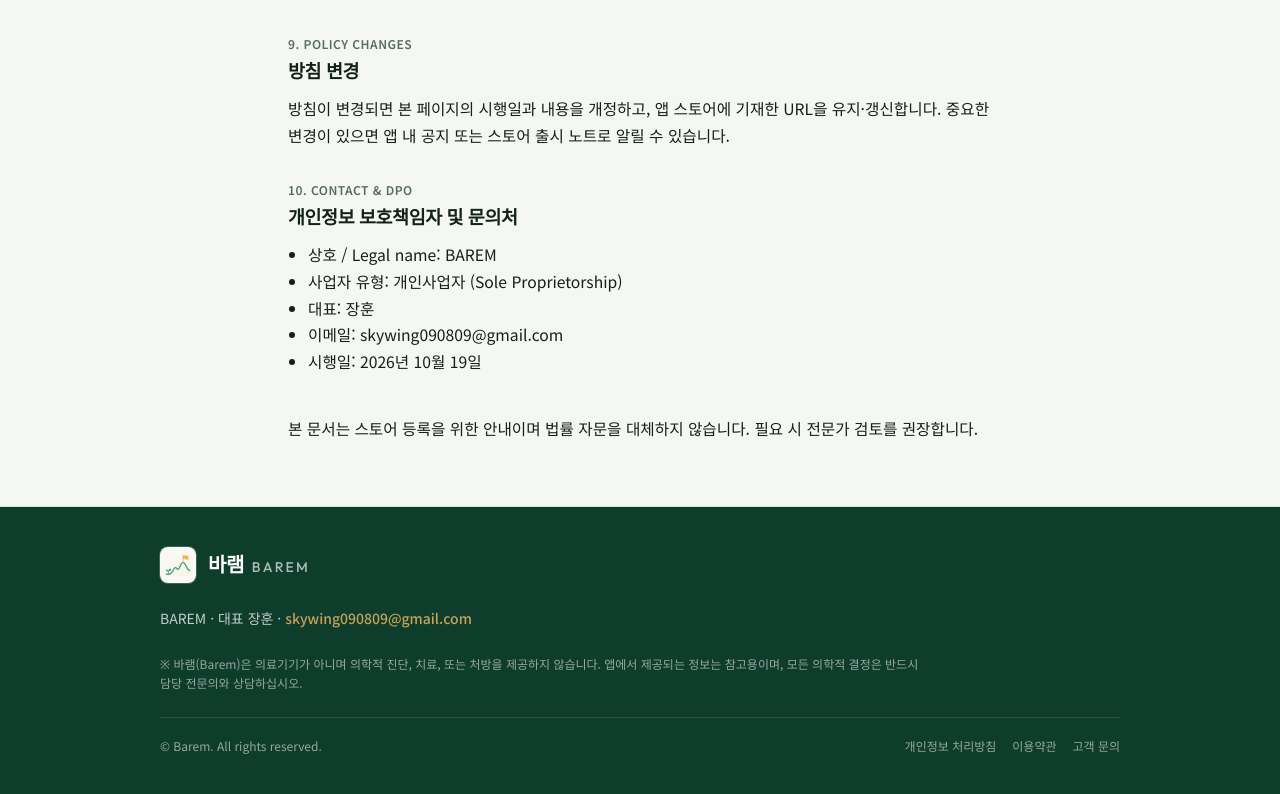
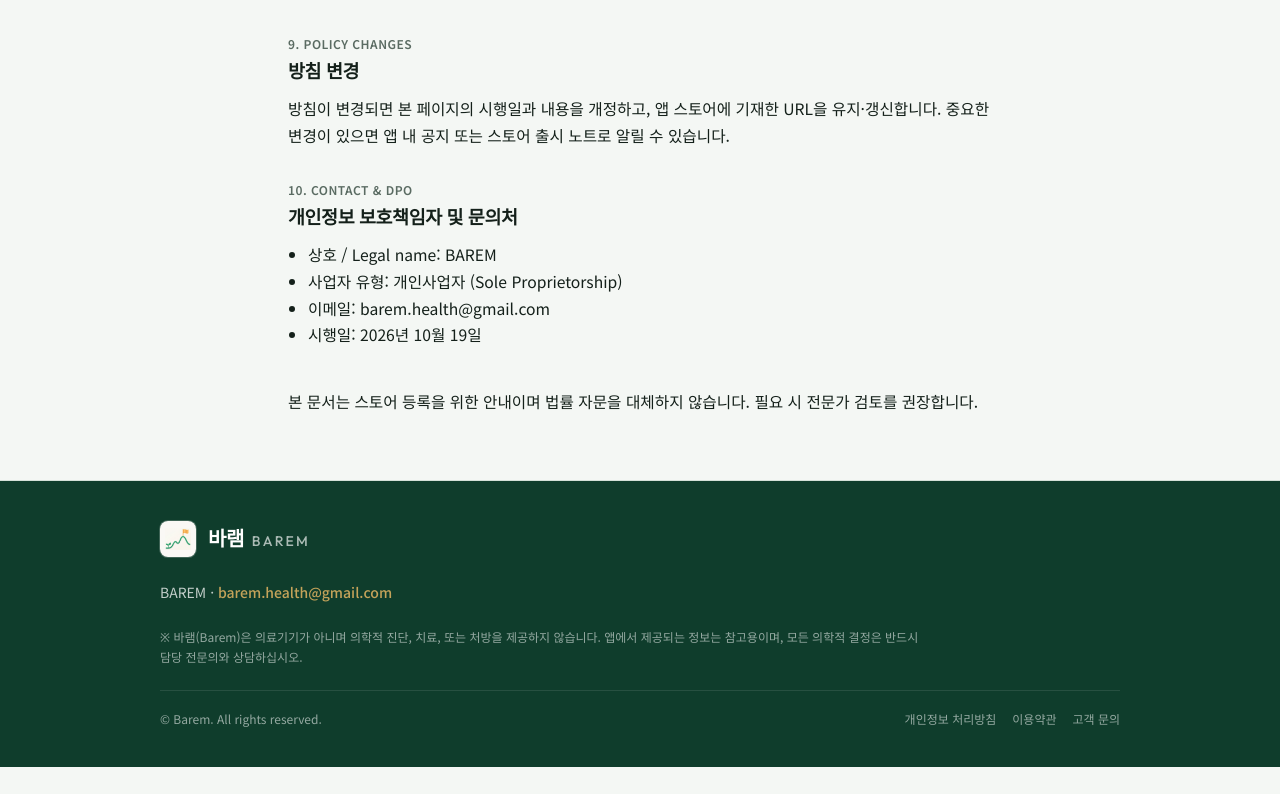
Before and after one commit to Hoon-Chang/barem-site, a Next.js app: page /privacy in a window 1280 px wide. Shown: the part 2604-3398 px from the top of the page. After the commit the page ends 3371 px from the top, so only its background shows below. Built offline with nearby package versions, Linux system fonts and the light colour scheme.

Commit message:
Hide representative name in footer and switch contact email.
Use barem.health@gmail.com site-wide and omit empty representative from privacy contact.

```diff
--- a/site.config.ts
+++ b/site.config.ts
@@ -43,8 +43,8 @@
     /** 개인사업자 | 법인 등 */
     typeKo: "개인사업자",
     typeEn: "Sole Proprietorship",
-    /** 대표자명 */
-    representative: "장훈",
+    /** 대표자명 (비우면 푸터·약관에 표시하지 않음) */
+    representative: "",
     /** 사업자등록번호 (하이픈 포함 권장) */
     registrationNumber: "000-00-00000",
     /** 사업장 주소 (선택 — 필요 시 푸터에 표시) */
@@ -52,9 +52,9 @@
   },
 
   contact: {
-    email: "skywing090809@gmail.com",
+    email: "barem.health@gmail.com",
     /** 고객 지원용 추가 이메일 (같으면 위와 동일하게) */
-    supportEmail: "skywing090809@gmail.com",
+    supportEmail: "barem.health@gmail.com",
   },
 
   privacy: {
--- a/src/app/privacy/page.tsx
+++ b/src/app/privacy/page.tsx
@@ -244,7 +244,9 @@
           <ul>
             <li>상호 / Legal name: {brand.legalNameEn}</li>
             <li>사업자 유형: {business.typeKo} ({business.typeEn})</li>
-            <li>대표: {business.representative}</li>
+            {business.representative ? (
+              <li>대표: {business.representative}</li>
+            ) : null}
             <li>이메일: {contact.supportEmail}</li>
             <li>시행일: {privacy.effectiveDateKo}</li>
           </ul>
```
Also changed, not shown: 30 other files (tests, documents, lock files or other folders).
